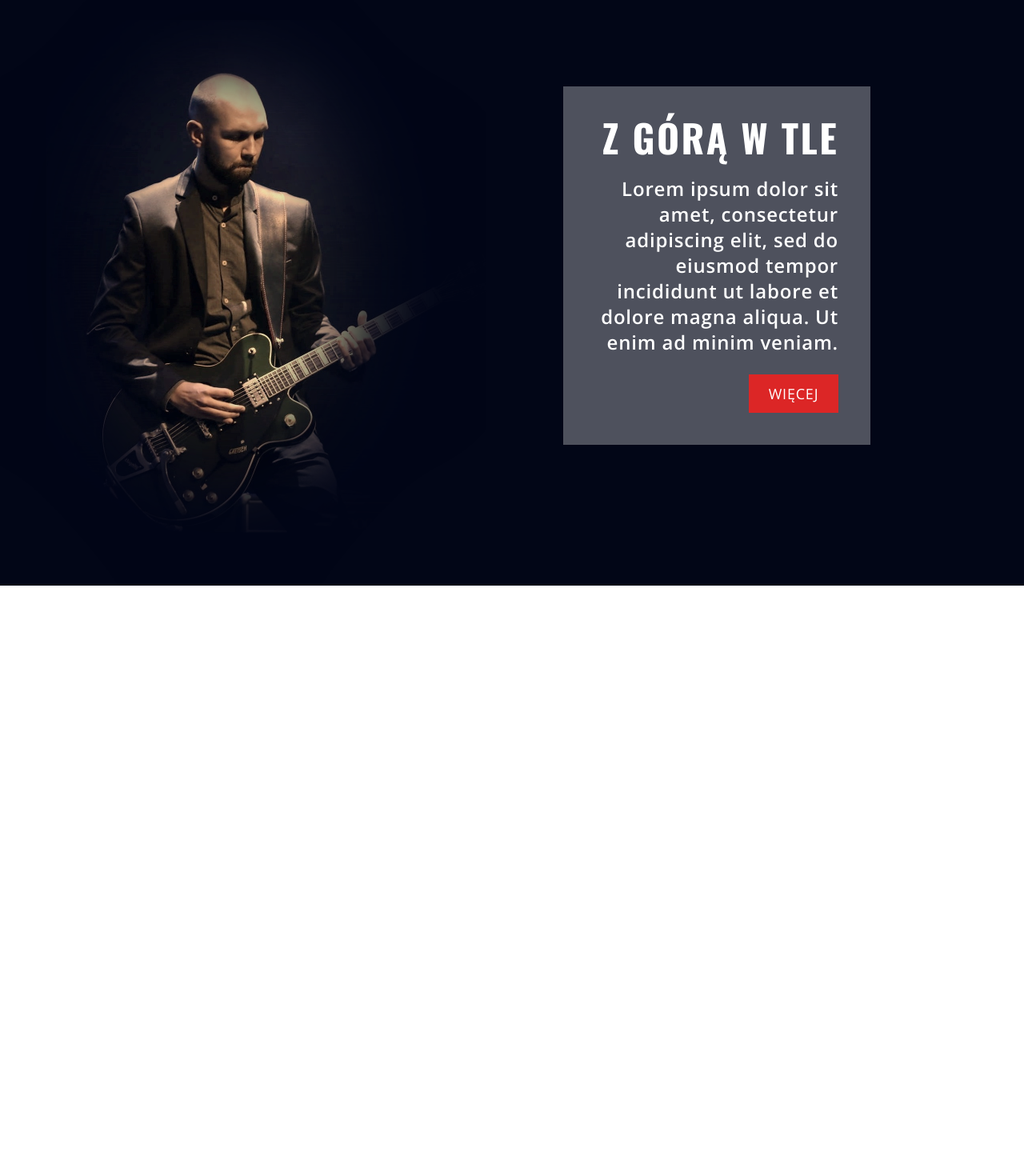
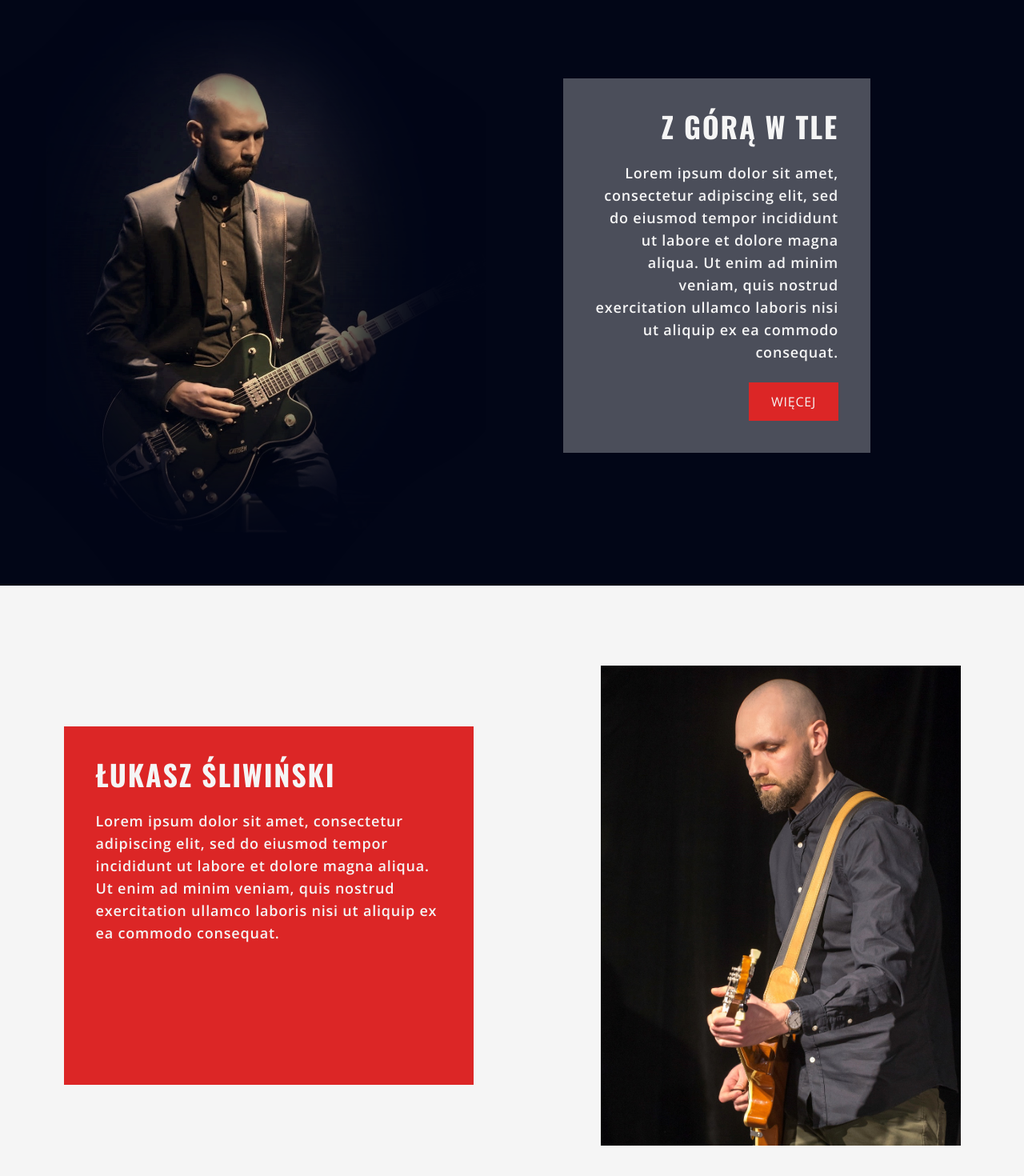
Before and after one commit to lukaszsliwinski/solo-website, a Next.js app: page / in a window 1280 px wide. Shown: the part 68-1538 px from the top of the page at 80% size. Built offline with nearby package versions, Linux system fonts and the light colour scheme.

Commit message:
feat: about section layout - first version

```diff
--- a/components/layouts/About.tsx
+++ b/components/layouts/About.tsx
@@ -1,8 +1,23 @@
-import React from 'react'
+import Image from "next/image"
+import Card from "../shared/Card"
 
 const About = () => {
   return (
-    <div></div>
+    <div className="flex justify-around items-center h-screen bg-neutral-100">
+      <Card
+        header={'ŁUKASZ ŚLIWIŃSKI'}
+        text={'Lorem ipsum dolor sit amet, consectetur adipiscing elit, sed do eiusmod tempor incididunt ut labore et dolore magna aliqua. Ut enim ad minim veniam, quis nostrud exercitation ullamco laboris nisi ut aliquip ex ea commodo consequat.'}
+        align={'left'}
+        bgColor={'bg-red-600'}
+        textColor={'text-neutral-100'}
+      ></Card>
+      <Image
+        src="/profile.jpg"
+        width={450}
+        height={600}
+        alt="About me pictures"
+      />
+    </div>
   )
 }
 
--- a/components/layouts/Landing.tsx
+++ b/components/layouts/Landing.tsx
@@ -1,5 +1,4 @@
-import Header from "../shared/Header"
-import Paragraph from "../shared/Paragraph"
+import Card from "../shared/Card"
 import Button from "../shared/Button"
 
 const Landing = () => {
@@ -9,11 +8,15 @@ const Landing = () => {
         className="flex justify-end items-center h-screen p-48 bg-local bg-fit-h bg-no-repeat bg-left bg-landing"
         id="landing"
       >
-        <div className="flex flex-col items-end w-2/5 min-w-96 min-h-[28rem] p-10 bg-white/30 text-white">
-          <Header text={'Z GÓRĄ W TLE'} />
-          <Paragraph text={'Lorem ipsum dolor sit amet, consectetur adipiscing elit, sed do eiusmod tempor incididunt ut labore et dolore magna aliqua. Ut enim ad minim veniam.'} />
+        <Card
+          header={'Z GÓRĄ W TLE'}
+          text={'Lorem ipsum dolor sit amet, consectetur adipiscing elit, sed do eiusmod tempor incididunt ut labore et dolore magna aliqua. Ut enim ad minim veniam, quis nostrud exercitation ullamco laboris nisi ut aliquip ex ea commodo consequat.'}
+          align={'right'}
+          bgColor={'bg-neutral-100/30'}
+          textColor={'text-neutral-100'}
+        >
           <Button label={'WIĘCEJ'} />
-        </div>
+        </Card>
       </div>
     </div>
   )
--- a/components/layouts/Navbar.tsx
+++ b/components/layouts/Navbar.tsx
@@ -20,8 +20,8 @@ const Navbar = () => {
   return (
     <nav
       className={`
-        fixed top-0 z-20 w-full flex justify-center text-white font-semibold duration-150 ease-in-out
-        ${windowTop ? 'bg-transparent h-16' : 'bg-black/80 backdrop-blur-md h-12'}
+        fixed top-0 z-20 w-full flex justify-center text-neutral-100 font-semibold duration-150 ease-in-out
+        ${windowTop ? 'bg-transparent h-16' : 'bg-slate-950/70 backdrop-blur-md h-12'}
       `}
     >
       <ul className="flex space-x-10">
--- a/components/shared/Button.tsx
+++ b/components/shared/Button.tsx
@@ -1,6 +1,6 @@
 const Button = ({ label }: { label: string }) => {
   return (
-    <button className="w-28 h-12 mt-auto bg-red-600 text-white hover:bg-red-700 text-lg">{label}</button>
+    <button className="w-28 h-12 mt-auto bg-red-600 text-neutral-100 hover:bg-red-700">{label}</button>
   )
 }
 
--- /dev/null
+++ b/components/shared/Card.tsx
@@ -0,0 +1,40 @@
+import { ReactNode } from "react"
+import { Oswald } from "next/font/google";
+
+const oswald = Oswald({
+  subsets: ["latin"]
+})
+
+interface Props {
+  header: string,
+  text: string,
+  align: 'left' | 'right',
+  bgColor: string,
+  textColor: string,
+  children?: ReactNode
+}
+
+const Card = ({
+  header,
+  text,
+  align,
+  bgColor,
+  textColor,
+  children }: Props
+) => {
+  return (
+    <div className={`
+          flex flex-col  w-2/5 min-w-96 min-h-[28rem] p-10
+          ${align === 'right' ? 'items-end' : ''}
+          ${bgColor}
+          ${textColor}
+        `}
+    >
+      <h2 className={`${oswald.className} tracking-wider font-bold text-4xl`}>{header}</h2>
+      <p className={`font-semibold text-lg my-6 ${align === 'right' ? 'text-right' : ''}`}>{text}</p>
+      {children}
+    </div>
+  )
+}
+
+export default Card
--- a/components/shared/Header.tsx
+++ /dev/null
@@ -1,13 +0,0 @@
-import { Oswald } from "next/font/google";
-
-const oswald = Oswald({
-  subsets: ["latin"]
-})
-
-const Header = ({ text }: { text: string }) => {
-  return (
-    <h2 className={`${oswald.className} tracking-wider font-bold text-5xl`}>{text}</h2>
-  )
-}
-
-export default Header
--- a/components/shared/Paragraph.tsx
+++ /dev/null
@@ -1,7 +0,0 @@
-const Paragraph = ({ text }: { text: string }) => {
-  return (
-    <p className="font-semibold text-2xl my-6 text-right">{text}</p>
-  )
-}
-
-export default Paragraph
```
Also changed, not shown: public/profile.jpg (added).
